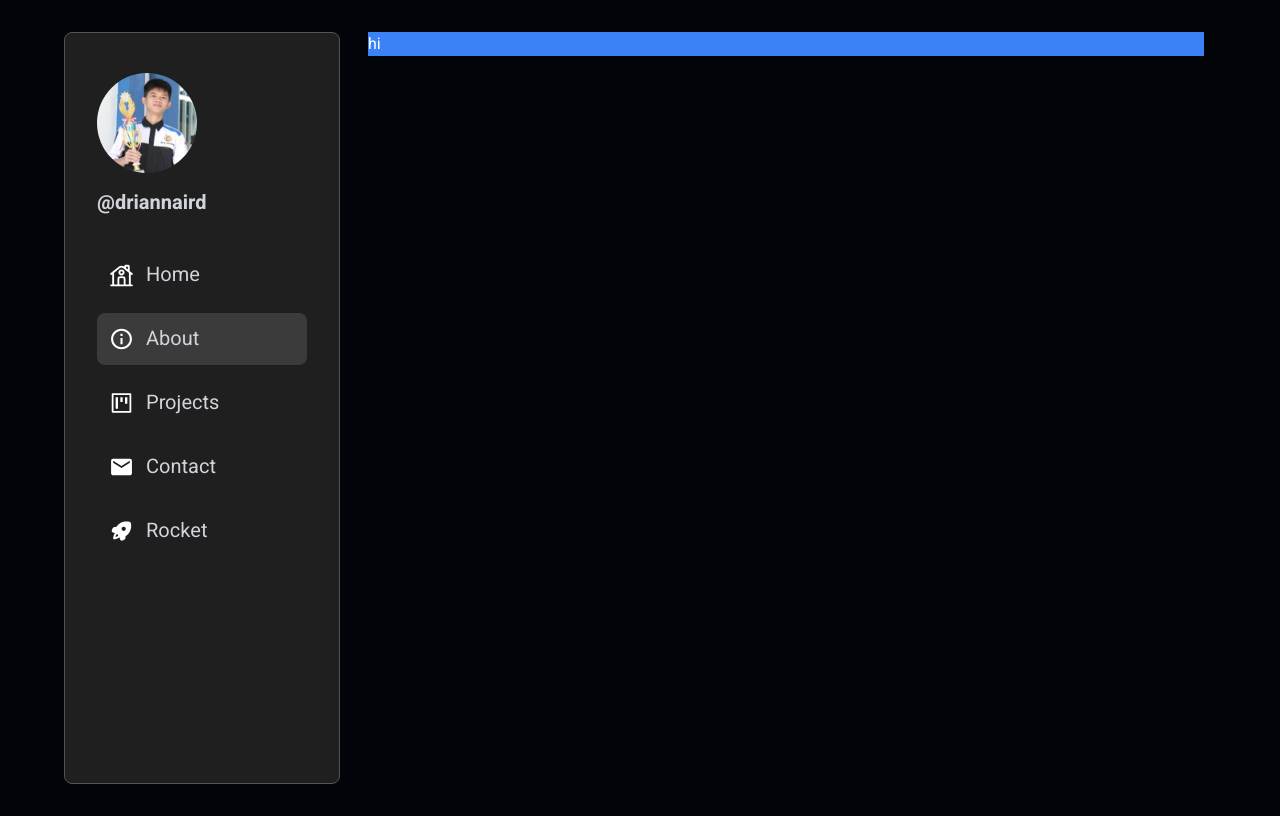
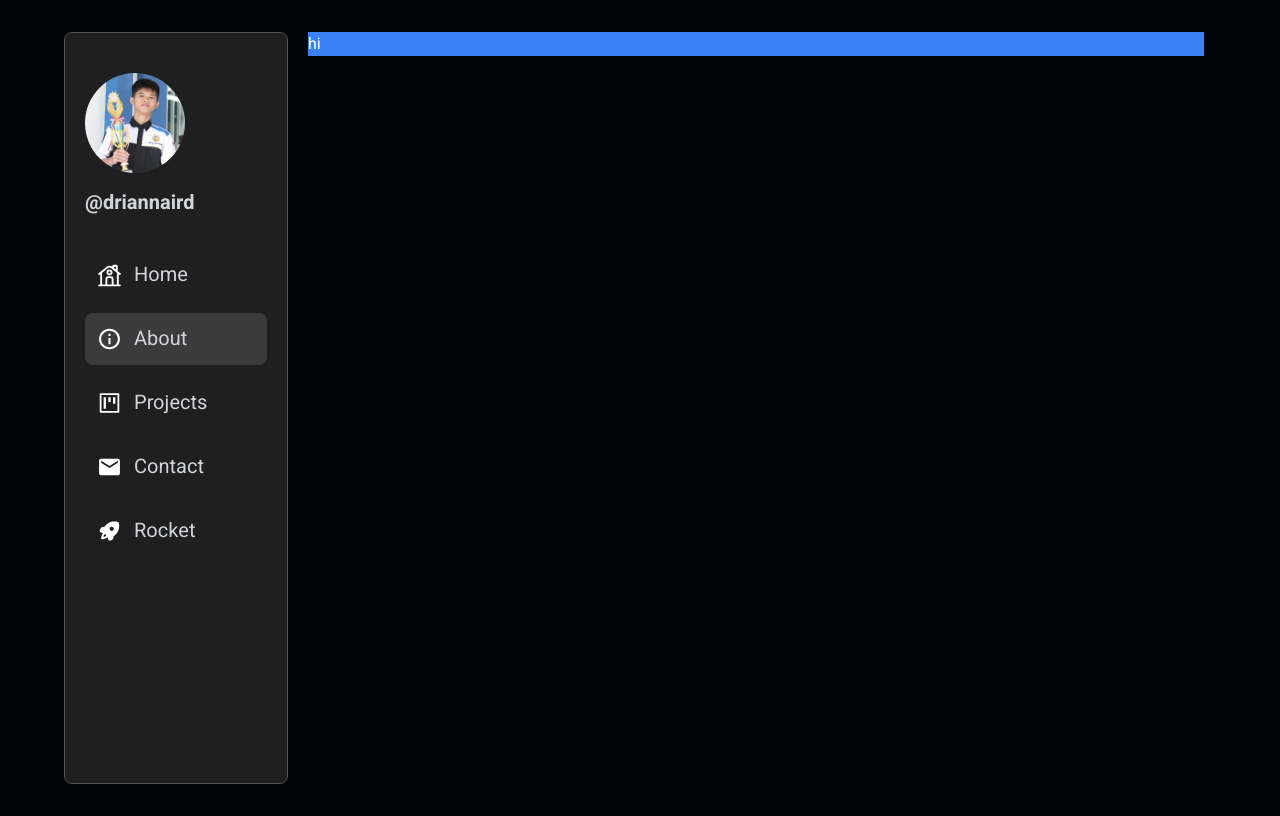
Before and after one commit to driannaird/drian.my.id, a Next.js app: page /about in a window 1280 px wide. Built offline with nearby package versions, Linux system fonts and the light colour scheme.

Commit message:
change padding navbar desktop and set gap on page layout

```diff
--- a/src/components/elements/Navbar.tsx
+++ b/src/components/elements/Navbar.tsx
@@ -30,7 +30,7 @@ const Navbar = () => {
         className={`${
           show &&
           "fixed top-0 left-0 right-0 backdrop-filter backdrop-blur-sm bg-opacity-80 rounded-none lg:sticky lg:bg-opacity-100 lg:backdrop-filter-none lg:backdrop-blur-0 lg:rounded-lg"
-        } text-gray-300 bg-slate-me p-3 rounded-lg border border-border-me transition duration-200 lg:h-[calc(100vh-3rem)] md:px-8 md:py-5`}>
+        } text-gray-300 bg-slate-me p-3 rounded-lg border border-border-me transition duration-200 lg:h-[calc(100vh-3rem)] md:px-5 md:py-5`}>
         <div className="flex w-full justify-between items-center relative z-50 lg:py-5 lg:flex-col lg:items-start lg:gap-4">
           <Image
             className="hidden rounded-full lg:block"
--- a/src/components/layouts/PageLayout.tsx
+++ b/src/components/layouts/PageLayout.tsx
@@ -3,16 +3,16 @@ import Navbar from "../elements/Navbar";
 const PageLayout = ({ children }: { children: React.ReactNode }) => {
   return (
     <div className="p-3 lg:px-16 lg:py-8">
-      <div className="container mx-auto bg-gradient-to-br from-slate-gradient-one to-black rounded-lg border border-border-me lg:grid lg:grid-cols-4 lg:bg-none lg:border-none lg:gap-4">
+      <div className="container mx-auto bg-gradient-to-br from-slate-gradient-one to-black rounded-lg border border-border-me lg:grid lg:grid-cols-5 lg:bg-none lg:border-none lg:gap-2">
         <div className="mb-3 text-center bg-gradient-to-r from-unggu-is to-pink-is rounded-t-lg lg:hidden">
           <p className="text-white text-sm py-1 md:text-base">
             Hi, welcome to my portfolio
           </p>
         </div>
-        <header className="m-3 lg:col-span- lg:m-0 transition-all duration-300 ease-in-out relative z-50">
+        <header className="m-3 lg:col-span-1 lg:m-0 transition-all duration-300 ease-in-out relative z-50">
           <Navbar />
         </header>
-        <main className="m-3 text-white lg:col-span-3 lg:mt-0 transition-all duration-300 ease-in-out">
+        <main className="m-3 text-white lg:col-span-4 lg:mt-0 transition-all duration-300 ease-in-out">
           {children}
         </main>
       </div>
```
